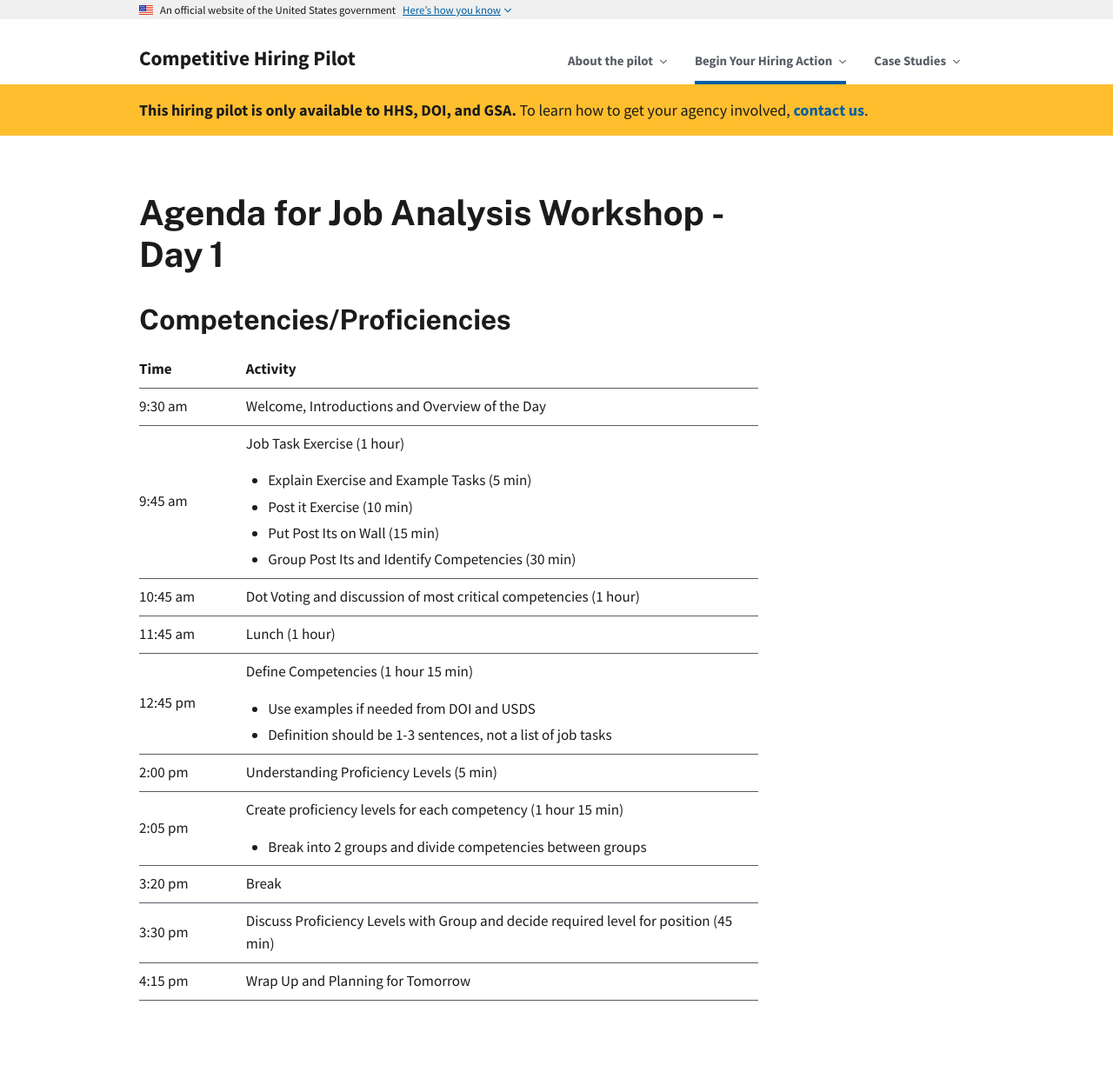
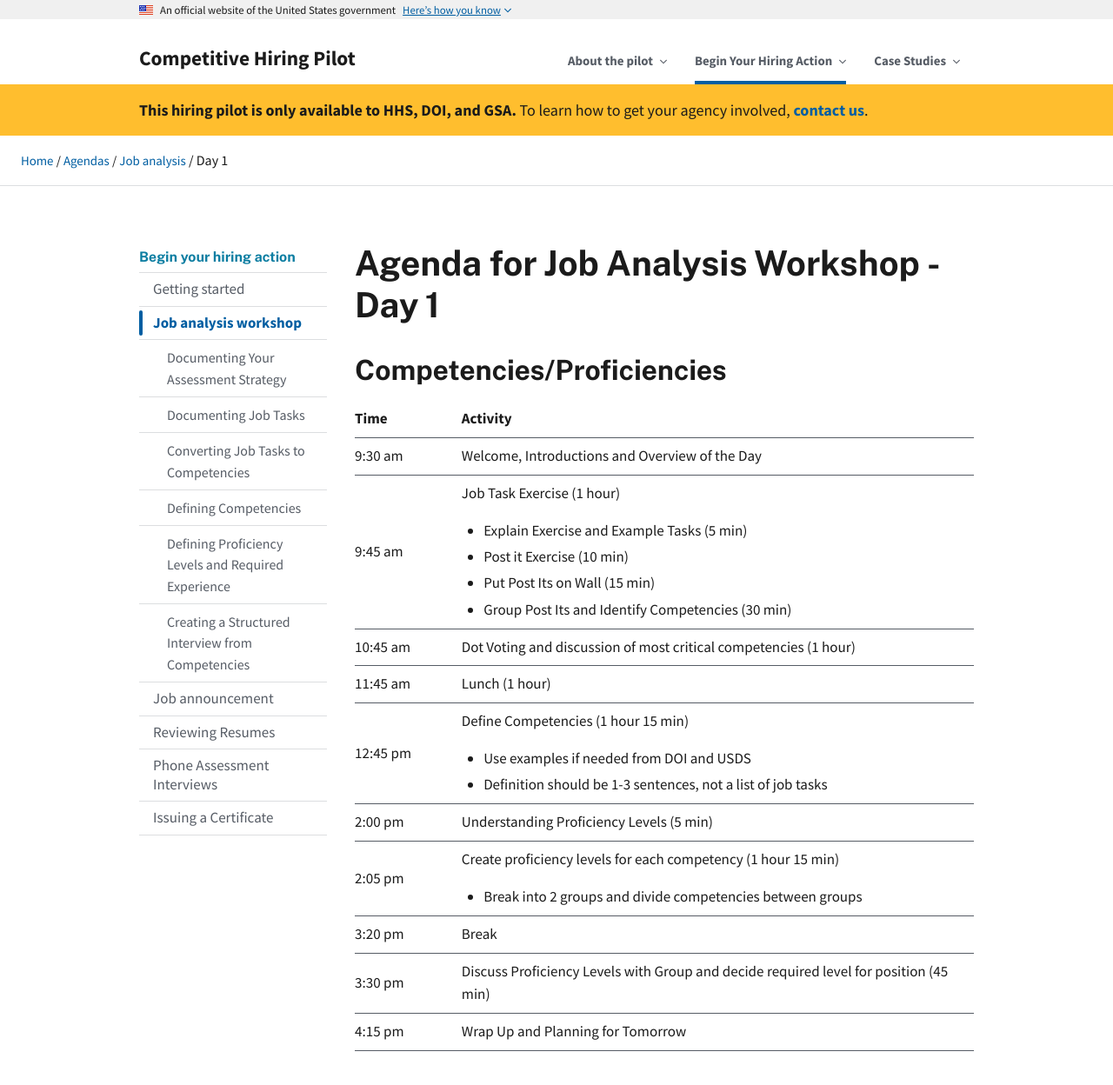
Before and after one commit to usds/SME-QA-Website, a Jekyll site: the page built from _agendas/agenda-for-job-analysis-workshop-day-1.md, in a window 1280 px wide and 1365 px high. Shown: the top 1248 px of the window at 87% size. Built offline with Jekyll 4.4.1, drawn with Linux system fonts in a browser that asks for light colours.

Commit message:
Adds breadcrumbs

```diff
--- a/_agendas/agenda-for-job-analysis-workshop-day-1.md
+++ b/_agendas/agenda-for-job-analysis-workshop-day-1.md
@@ -2,6 +2,7 @@
 layout: article
 permalink: /agendas/job-analysis/day-1/
 section: hiring-phases
+sidenav: hiring-phases
 phase: job-analysis
 role: all
 slug: agenda-for-job-analysis-workshop-day-1
--- /dev/null
+++ b/_includes/_breadcrumbs.html
@@ -0,0 +1,25 @@
+<div id="breadcrumbs" class="chp-breadcrumb">
+  <ul vocab="http://schema.org" typeof="BreadcrumbList" class="chp-breadcrumb__list">
+{% assign crumbs = page.url | remove:'/index.html' | split: '/' %}
+    <li class="chp-breadcrumb__item" property="itemListElement" typeof="ListItem">
+      <a class="chp-breadcrumb__link" property="item" typeof="WebPage" href="/">
+        Home
+      </a>
+    </li>
+{% for crumb in crumbs offset: 1 %}
+  {% assign position = position  | plus: 1 %}
+  {% if forloop.last %}
+    / {{ crumb | replace:'-',' ' | remove:'.html' | capitalize }}
+  {% else %}
+    <li class="chp-breadcrumb__item" property="itemListElement" typeof="ListItem">
+    / <a class="chp-breadcrumb__link" property="item" typeof="WebPage" href="{% assign crumb_limit = forloop.index | plus: 1 %}{% for crumb in crumbs limit: crumb_limit %}{{ crumb | append: '/' | replace:'without-plugin/','without-plugins/' }}{% endfor %}">
+        <span property="name" typeof="WebPage">
+          {{ crumb | replace:'-',' ' | remove:'.html' | capitalize }}
+        </span>
+        <meta property="position" content="{{ position }}">
+      </a>
+    </li>
+  {% endif %}
+{% endfor %}
+  </ul>
+</div>
--- a/_layouts/article.html
+++ b/_layouts/article.html
@@ -7,6 +7,9 @@
   {% include _banner.html %}
   {% include _header.html %}
   {% include _banner-beta.html %}
+  {% if page.sidenav == 'hiring-phases' %}
+    {% include _breadcrumbs.html %}
+  {% endif %}
   <main id="main-content" role="main" class="usa-layout-docs usa-section margin-bottom-9 chp-article">
     <div class="grid-container">
       <div class="grid-row grid-gap">
--- a/config/gulp/config.js
+++ b/config/gulp/config.js
@@ -24,9 +24,10 @@ module.exports = {
       "_hr-tasks/*.md",
       "_sme-tasks/*.md",
       "_rating-guide/*.md",
-      "_meetings/*.md",
+      "_agendas/*.md",
       "assets/img/*.{png,jpg,svg}",
       "_layouts/*.html",
+      "toolkit/**/*.{html,markdown,md,yml,json,txt,pptx}",
       "pages/**/*.{html,markdown,md,yml,json,txt,xml}"
     ],
     styles: ["_scss/*.scss", "_scss/components/*.scss", "_scss/layouts/*.scss"]
```
Also changed, not shown: _scss/_uswds-theme-custom-styles.scss (+24 -0 lines), assets/stylesheets/styles.css, 1 other file.
